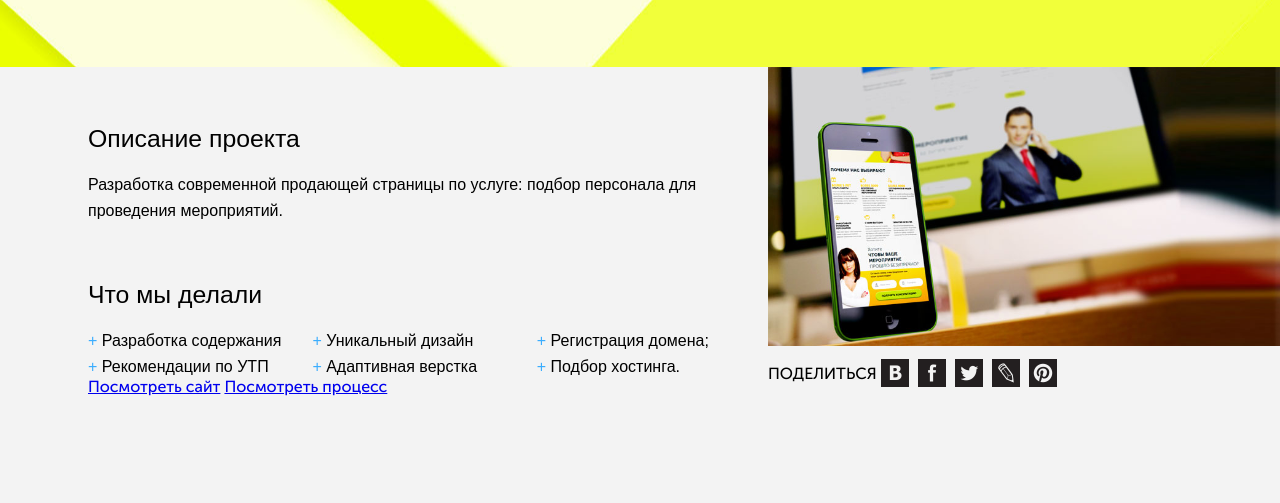
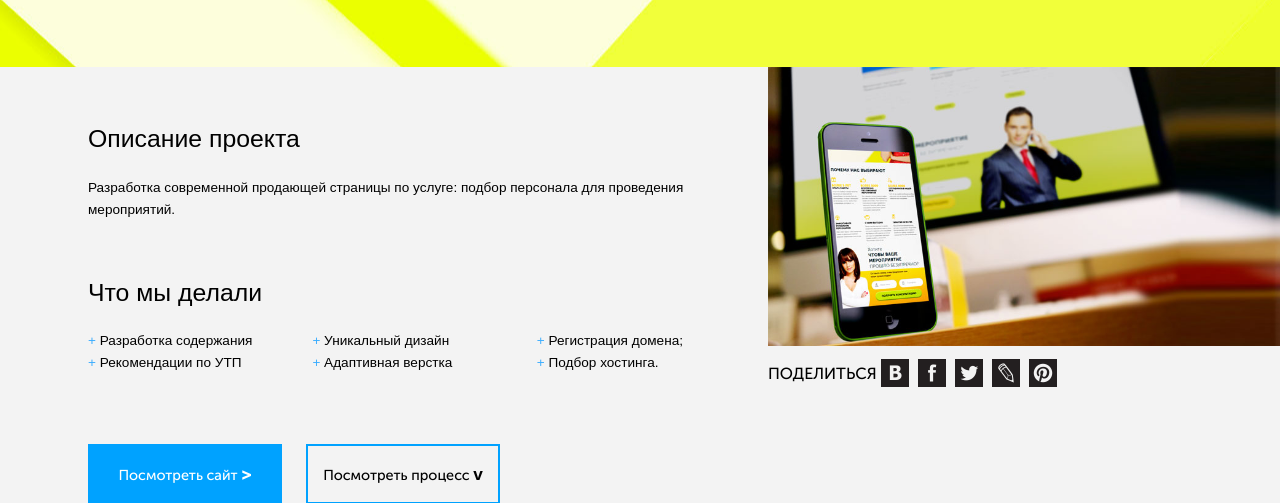
Before and after one commit to Drm1804/2015.08.20-irina_lendtop, a website: page artess.html in a window 1280 px wide. Shown: the part 297-800 px from the top of the page. Drawn offline with nearby package versions, Linux system fonts and the light colour scheme; some packages are replaced by stand-ins of ours; a script that the page names is missing.

Commit message:
Небольшие корректировки, досверкой с ТЗ

```diff
--- a/artess.html
+++ b/artess.html
@@ -67,8 +67,8 @@
              --><p class="b-a-sc2-p b-a-sc2-p--col"><span class="b-a-sc2-p__span">+</span> Адаптивная верстка</p><!--
              --><p class="b-a-sc2-p b-a-sc2-p--col"><span class="b-a-sc2-p__span">+</span> Подбор хостинга.</p>
 
-                <a href="#" class="b-a-sc2-btn1">Посмотреть сайт</a>
-                <a href="#" class="b-a-sc2-btn2">Посмотреть процесс</a>
+                <a href="#" class="b-a-sc2-btn1">Посмотреть сайт <span>></span></a>
+                <a href="#" class="b-a-sc2-btn2">Посмотреть процесс <span>v</span></a>
             </div>
 
         </div><!--
@@ -256,7 +256,7 @@
                     <label for="rate5" class="b-a-sc11-rating__star"></label>
                     <p class="b-a-sc11-rating__text">Отлично!</p>
                 </div>
-                <a href="#" class="b-a-sc11-but">Проголосовать</a>
+                <a href="#" class="b-a-sc11-but">Проголосовать </a>
             </div>
 
         </div>
--- a/css/style.css
+++ b/css/style.css
@@ -768,10 +768,11 @@ body{
 .b-a-sc2-h2{
     font-family: Arial;
     font-size: 1.55em;
-    padding: 60px 0 20px;
+    padding: 60px 0 25px;
 }
 .b-a-sc2-p{
     font-family: Arial;
+    font-size: .85em;
     line-height: 1.6em;
 }
 .b-a-sc2-p--col{
@@ -780,6 +781,47 @@ body{
 }
 .b-a-sc2-p__span{
     color: #3badfe;
+}
+.b-a-sc2-btn1{
+    display: inline-block;
+    vertical-align: middle;
+    width: 190px;
+    height: 56px;
+    background: #00a2ff;
+    line-height: 4em;
+    border: 2px solid #00a2ff;
+    color: #FFFFFF;
+    text-decoration: none;
+    text-align: center;
+    font-size: .9em;
+    margin-top: 70px;
+    margin-right: 20px;
+}
+.b-a-sc2-btn1 span{
+    font-family: 'MuseoSansCyrl-900';
+    font-size: 1.2em;
+    font-weight: bold;
+}
+.b-a-sc2-btn2{
+    display: inline-block;
+    vertical-align: middle;
+    width: 190px;
+    height: 56px;
+    background: #f3f3f3;
+    line-height: 4em;
+    border: 2px solid #00a2ff;
+    color: #000;
+    text-decoration: none;
+    text-align: center;
+    font-size: .9em;
+    margin-top: 70px;
+}
+
+.b-a-sc2-btn2 span{
+    font-family: Arial;
+    font-size: 1.2em;
+    font-weight: bold;
+
 }
 .b-a-sc2-coll__img{
     width: 100%;
```
Also changed, not shown: img/Artess/star_big-n.png (added).
